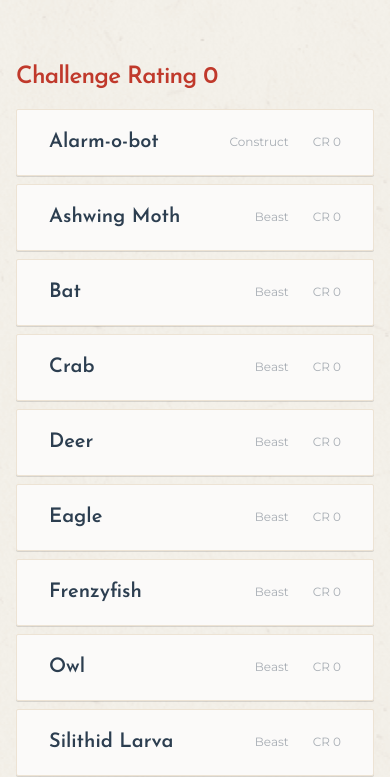
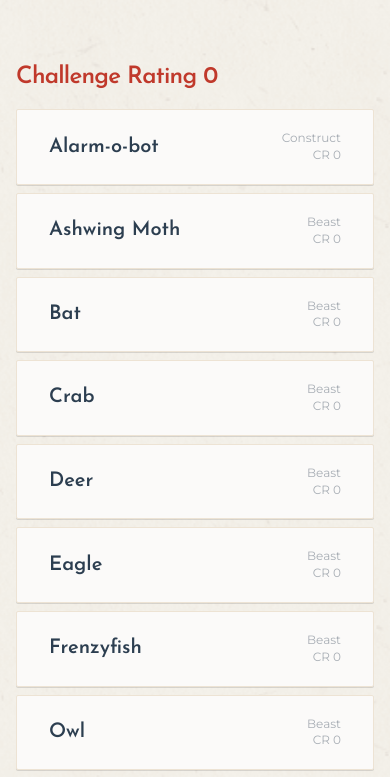
Before and after one commit to orjanbp/wc5etools, a Gatsby site: page /bestiary in a window 390 px wide. Shown: the part 67-844 px from the top of the page. Built offline with nearby package versions, Linux system fonts and the light colour scheme; Gatsby itself is replaced by a stand-in of ours.

Commit message:
refactor: improve creature-list responsiveness

```diff
--- a/src/components/bestiary/creature-list.js
+++ b/src/components/bestiary/creature-list.js
@@ -2,10 +2,12 @@ import React from "react"
 import styled from "styled-components"
 import { Link } from "gatsby"
 import _ from "lodash"
+import breakpoints from "../_partials/breakpoints"
 
 const CreatureLink = styled(Link)`
   display: flex;
   justify-content: space-between;
+  align-items: center;
   background-color: #fbfaf9;
   padding: 20px 32px;
   margin-bottom: 8px;
@@ -32,16 +34,28 @@ const CreatureLink = styled(Link)`
 `
 
 const CreatureLinkLeft = styled.div`
+  display: inline-block;
+  margin-right: 8px;
+
   & h4 {
     font-weight: 600;
   }
 `
 
 const CreatureLinkRight = styled.div`
+  display: inline-block;
+  margin-left: 8px;
+
   & span {
     margin-left: 24px;
     color: #a7adb4;
     font-size: 12px;
+
+    @media ${breakpoints.xsmall} {
+      display: block;
+      margin-left: 0px;
+      text-align: right;
+    }
   }
 `
 
```
